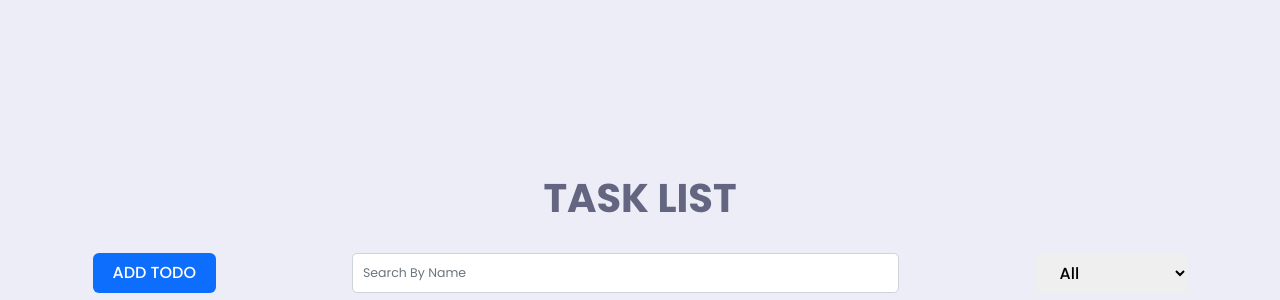
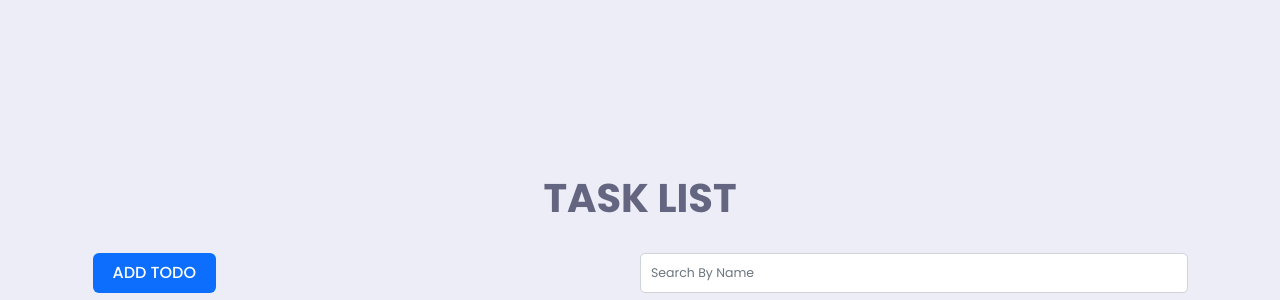
Before and after one commit to uokal/Task-Practical-with-facebook, a React (Create React App) app: page /home in a window 1280 px wide. Shown: the part 652-952 px from the top of the page. Built offline with nearby package versions, Linux system fonts and the light colour scheme.

Commit message:
Resolved error

```diff
--- a/src/components/AppHeader.js
+++ b/src/components/AppHeader.js
@@ -38,11 +38,11 @@ function AppHeader() {
           placeholder="Search By Name"
           className="w-50 p-3"
         />
-        <SelectButton value={filterStatus} onChange={(e) => updateFilter(e)}>
+        {/* <SelectButton value={filterStatus} onChange={(e) => updateFilter(e)}>
           <option value="all">All</option>
           <option value="complete">Complete</option>
           <option value="incomplete">Incomplete</option>
-        </SelectButton>
+        </SelectButton> */}
       </div>
       <TodoModal modalOpen={modalOpen} setModalOpen={setModalOpen} />
     </div>
```
Also changed, not shown: package.json (+0 -14 lines).
